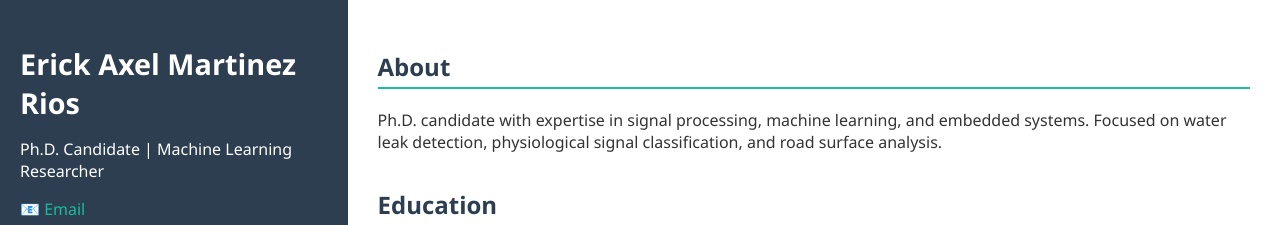
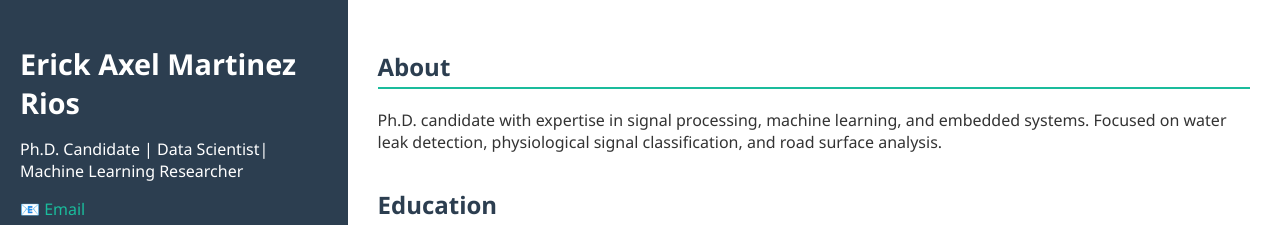
Before and after one commit to ErickAxelMartinezRios/ErickAxelMartinezRios.github.io, a plain HTML site: page index.html in a window 1280 px wide. Shown: the top 225 px of the page. Drawn offline with Linux system fonts and the light colour scheme.

Commit message:
Update index.html

```diff
--- a/index.html
+++ b/index.html
@@ -68,7 +68,7 @@
   <div class="container">
     <aside>
       <h1>Erick Axel Martinez Rios</h1>
-      <p>Ph.D. Candidate | Machine Learning Researcher</p>
+      <p>Ph.D. Candidate | Data Scientist| Machine Learning Researcher</p>
       <a href="mailto:erick.martinezr95@gmail.com">📧 Email</a>
       <a href="https://www.linkedin.com/in/erick-martinez-rios-25051995/">🔗 LinkedIn</a>
       <a href="https://github.com/ErickAxelMartinezRios">💻 GitHub</a>
```
